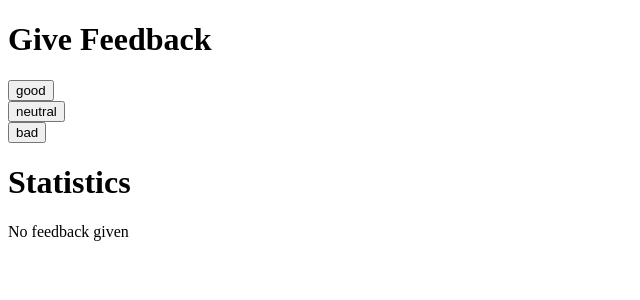
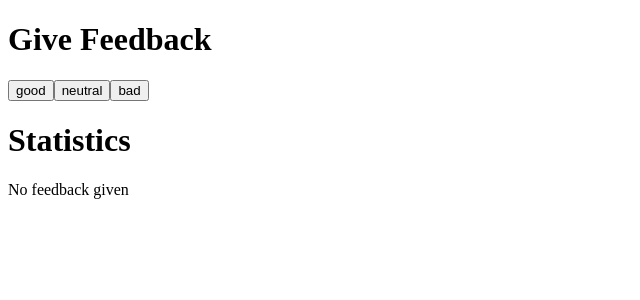
Before and after one commit to adhanif/Full_Stack_Open_Part1, a React (Vite) app in the folder unicafe/: page / in a window 1280 px wide. Shown: the top 300 px of the page, without its empty margins (0-640 px from the left). Built offline with nearby package versions, Linux system fonts and the light colour scheme.

Commit message:
buttons flex direction changed

```diff
--- a/unicafe/src/App.jsx
+++ b/unicafe/src/App.jsx
@@ -11,9 +11,14 @@ function App() {
   return (
     <>
       <h1>Give Feedback</h1>
-      <Button handleEvent={() => setGood(good + 1)} feedback="good" />
-      <Button handleEvent={() => setNeutral(neutral + 1)} feedback="neutral" />
-      <Button handleEvent={() => setBad(bad + 1)} feedback="bad" />
+      <div style={{ display: "flex" }}>
+        <Button handleEvent={() => setGood(good + 1)} feedback="good" />
+        <Button
+          handleEvent={() => setNeutral(neutral + 1)}
+          feedback="neutral"
+        />
+        <Button handleEvent={() => setBad(bad + 1)} feedback="bad" />
+      </div>
       <Statistics good={good} neutral={neutral} bad={bad} />
     </>
   );
```
